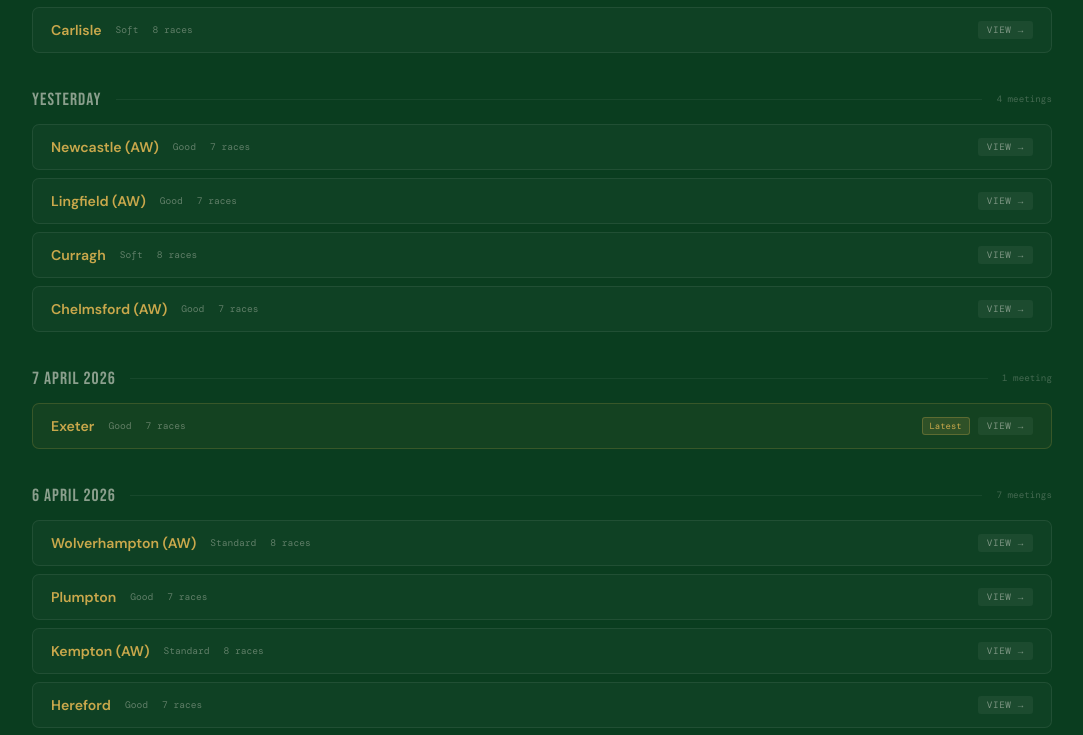
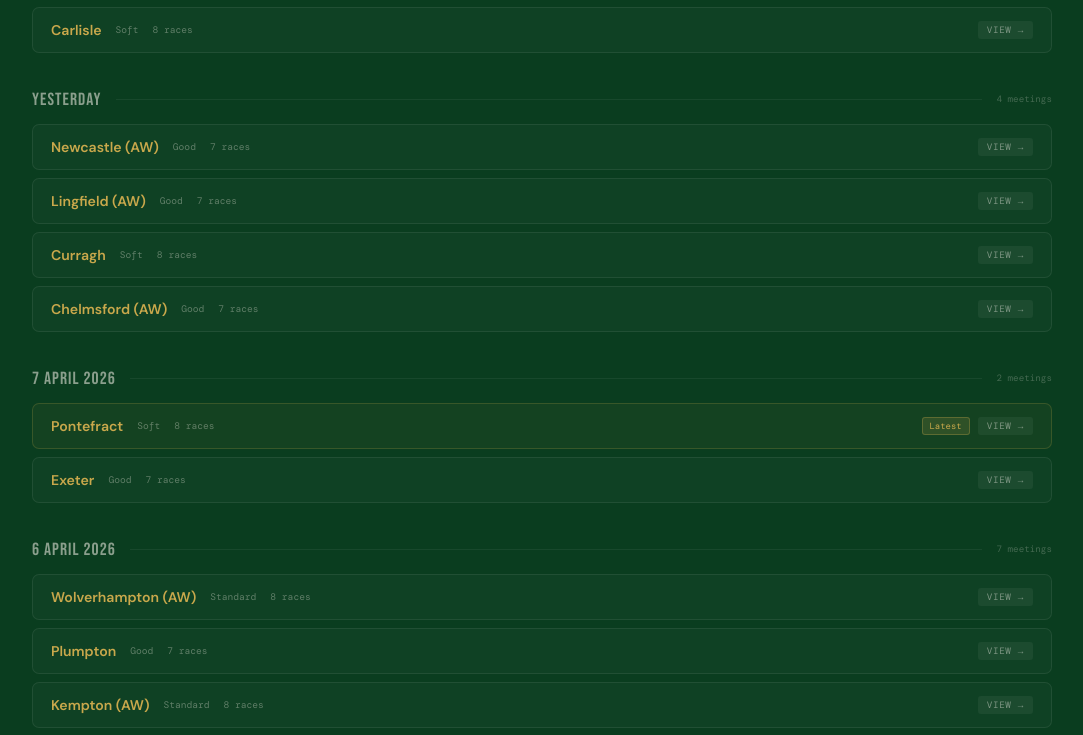
Before and after one commit to ppcjobber/clerk-authentication-starter, a Next.js app: page /archive in a window 1280 px wide. Shown: the part 1093-1828 px from the top of the page, without its empty margins (98-1181 px from the left). Built offline with nearby package versions, Linux system fonts and the light colour scheme; no server answers; a web font is replaced by a local one.

Commit message:
archive: add pontefract_7-april-2026

```diff
--- a/app/archive/page.tsx
+++ b/app/archive/page.tsx
@@ -14,13 +14,22 @@ type Meeting = {
 
 const MEETINGS: any[] = [
   {
+    slug:       "pontefract_7-april-2026",
+    date:       "7 April 2026",
+    label:      "Pontefract — 7 April 2026",
+    going:      "Soft",
+    races:      8,
+    courseSlug: "pontefract",
+    latest:     true,
+  },
+  {
     slug:       "exeter_7-april-2026",
     date:       "7 April 2026",
     label:      "Exeter — 7 April 2026",
     going:      "Good",
     races:      7,
     courseSlug: "exeter",
-    latest:     true,
+    latest:     false,
   },
   {
     slug:       "wolverhampton_aw_6-april-2026",
```
